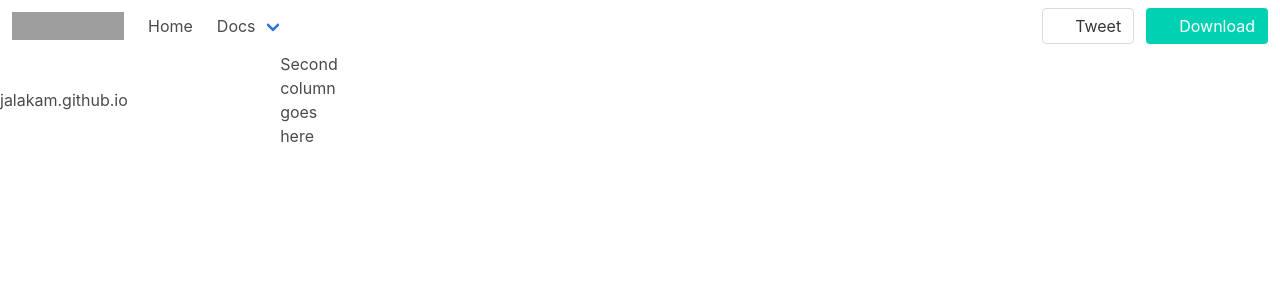
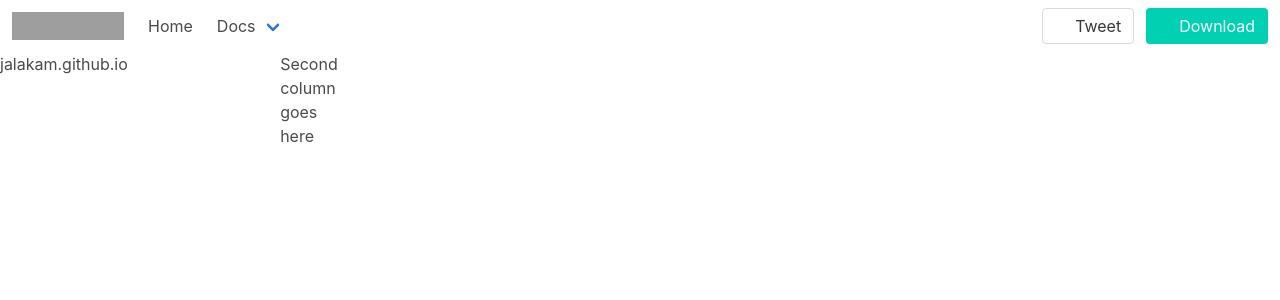
Before and after one commit to jalakam/jalakam-bulma-test, a Jekyll site: the page built from README.md, in a window 1280 px wide. Shown: the top 300 px of the page. Built offline with Jekyll 4.4.1, drawn with Linux system fonts in a browser that asks for light colours; our own code applies the rules of GitHub Pages for plain Markdown files; grey boxes are pictures that could not be loaded.

Commit message:
Update default.html

```diff
--- a/_layouts/default.html
+++ b/_layouts/default.html
@@ -8,8 +8,8 @@
 {% include script.html %}
 </head>
 <body>
-  <div class="columns">
-      <div class="level">
+  <div class="level">
+       <div class="columns">
           <div class="column is-three-quarters">
               {{ content }}
           </div>
```
